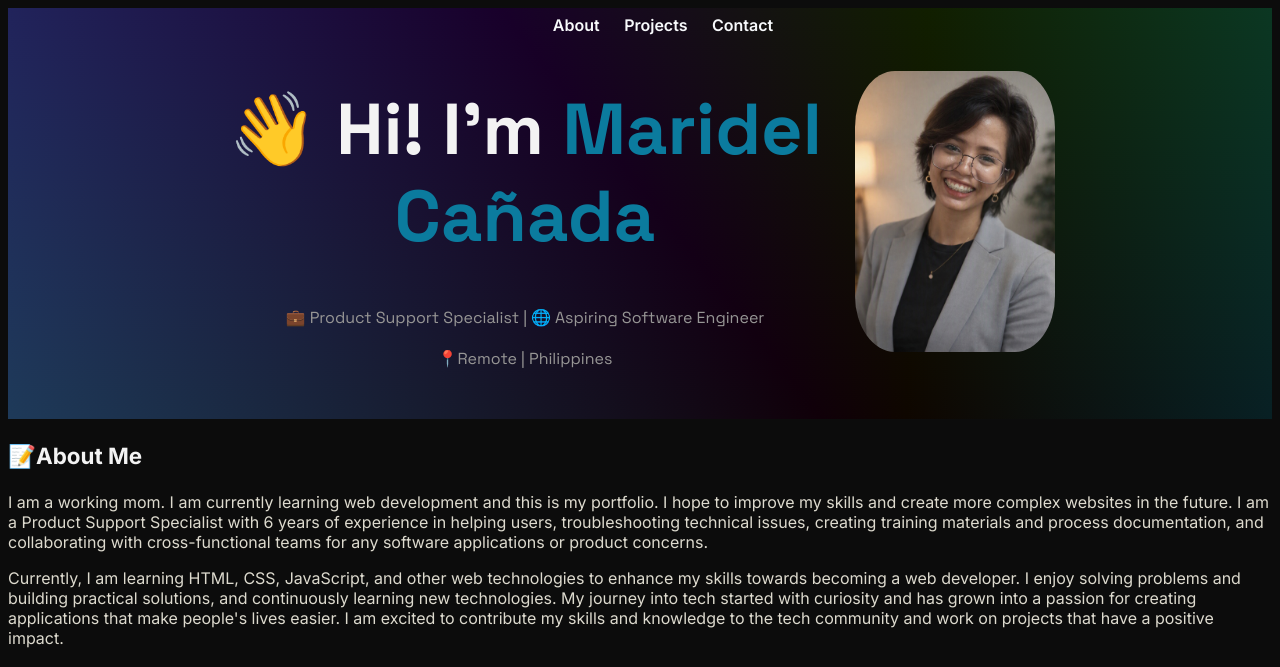
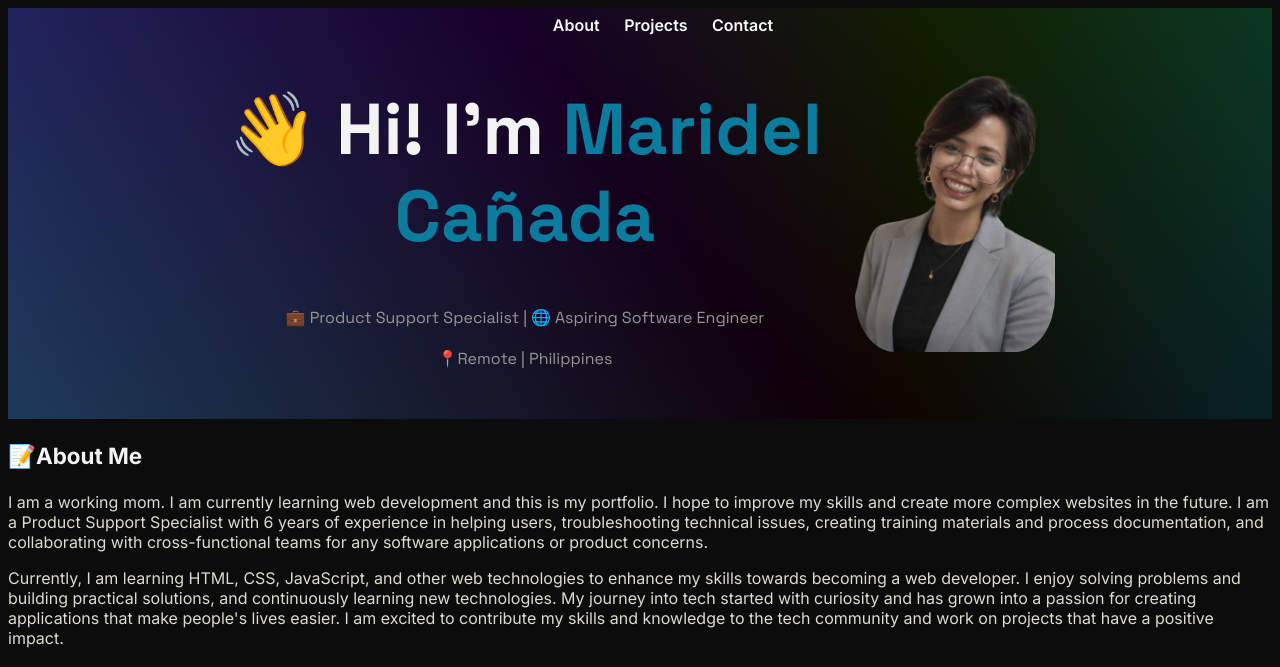
Before and after one commit to made642/MyPortfolio, a plain HTML site: page index.html in a window 1280 px wide. Shown: the top 667 px of the page. Drawn offline with nearby package versions, Linux system fonts and the light colour scheme; files whose address does not match are found by name.

Commit message:
update the photo

```diff
--- a/index.html
+++ b/index.html
@@ -43,7 +43,7 @@
         </div>
       </div>
       <div class="mypic">
-        <img src="img\professional photo.jpg" alt="Professional Photo" />
+        <img src="img\No_background_Photo-removebg-preview.png" alt="Professional Photo" />
       </div>
     </div>
       <section id="aboutme">
```
Also changed, not shown: img/No_background_Photo-removebg-preview.png (added).
